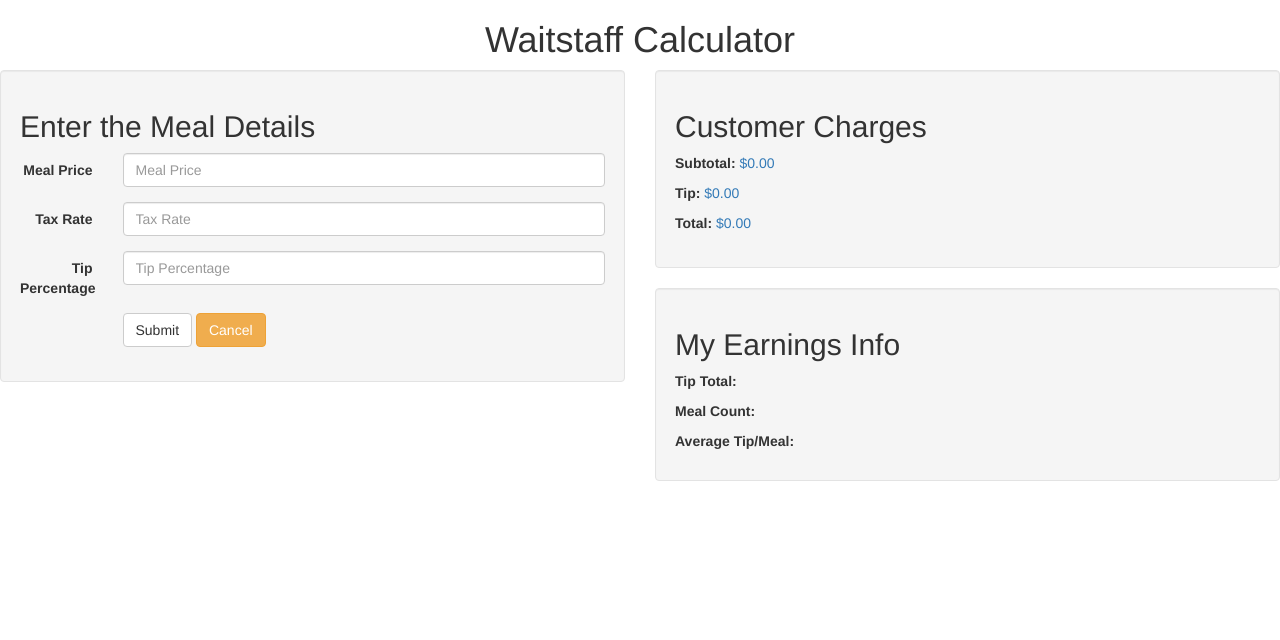
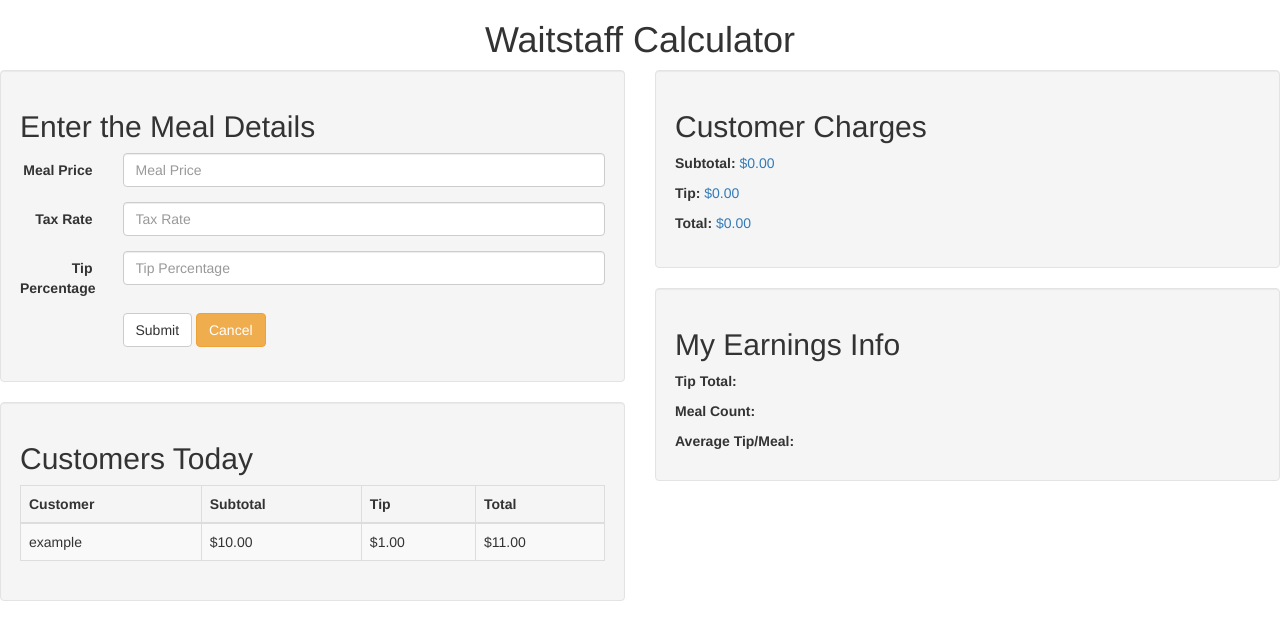
Before and after one commit to sarmadbokhari/ang_sidepros, a plain HTML site: page 1.3.7_waitStaffCalc/index.html in a window 1280 px wide. Drawn offline with nearby package versions, Linux system fonts and the light colour scheme.

Commit message:
Add all customer sales view

```diff
--- a/1.3.7_waitStaffCalc/app.js
+++ b/1.3.7_waitStaffCalc/app.js
@@ -2,7 +2,7 @@ var app = angular.module("myApp", []);
 
 app.controller("waitCtrl", function($scope){
 	$scope.meals = {
-		"example": [10,20,30]
+		"example": [10,1,11]
 	};
 
 	$scope.thisMeal = {
@@ -16,7 +16,7 @@ app.controller("waitCtrl", function($scope){
 
 	$scope.addMeal = function(){
 		var customer = "customer" + (Object.keys($scope.meals).length+1);
-		$scope.meals[customer] = [$scope.mealPrice, $scope.taxRate, $scope.tipRate];
+		$scope.meals[customer] = [$scope.thisMeal.subTotal, $scope.thisMeal.tipTotal, $scope.thisMeal.totalTotal];
 	};
 
 	$scope.$watch('mealPrice', function(newVal, oldVal){
--- a/1.3.7_waitStaffCalc/index.html
+++ b/1.3.7_waitStaffCalc/index.html
@@ -39,6 +39,27 @@
 					</div>
 				</form>
 			</div>
+			<div class="well">
+				<h2>Customers Today</h2>
+				<table class="table table-bordered table-striped">
+					<thead>
+						<tr>
+							<th>Customer</th>
+							<th>Subtotal</th>
+							<th>Tip</th>
+							<th>Total</th>
+						</tr>
+					</thead>
+					<tbody>
+						<tr ng-repeat="(key, value) in meals">
+							<td>{{ key }}</td>
+							<td>{{ value[0] | currency }}</td>
+							<td>{{ value[1] | currency }}</td>
+							<td>{{ value[2] | currency }}</td>
+						</tr>
+					</tbody>
+				</table>
+			</div>
 		</div>
 		<div class="col-md-6">
 			<div class="well">
--- a/1.3.7_waitStaffCalc/min/app-min.js
+++ b/1.3.7_waitStaffCalc/min/app-min.js
@@ -1 +1 @@
-var app=angular.module("myApp",[]);app.controller("waitCtrl",function(t){t.meals={example:[10,20,30]},t.thisMeal={mealPrice:null,taxRate:null,tipRate:null,subTotal:null,tipTotal:null,totalTotal:null},t.addMeal=function(){var a="customer"+(Object.keys(t.meals).length+1);t.meals[a]=[t.mealPrice,t.taxRate,t.tipRate]},t.$watch("mealPrice",function(a,l){t.thisMeal.mealPrice=a,null!==t.thisMeal.taxRate&&(t.thisMeal.subTotal=t.thisMeal.mealPrice+t.thisMeal.mealPrice*(t.thisMeal.taxRate/100),t.thisMeal.tipTotal=t.thisMeal.mealPrice*(t.thisMeal.tipRate/100),t.thisMeal.totalTotal=t.thisMeal.subTotal+t.thisMeal.tipTotal)}),t.$watch("taxRate",function(a,l){t.thisMeal.taxRate=a,t.thisMeal.subTotal=t.thisMeal.mealPrice+t.thisMeal.mealPrice*(t.thisMeal.taxRate/100),t.thisMeal.subTotal&&t.thisMeal.tipTotal&&(t.thisMeal.totalTotal=t.thisMeal.subTotal+t.thisMeal.tipTotal)}),t.$watch("tipRate",function(a,l){t.thisMeal.tipRate=a,t.thisMeal.tipTotal=t.thisMeal.mealPrice*(t.thisMeal.tipRate/100),t.thisMeal.totalTotal=t.thisMeal.subTotal+t.thisMeal.tipTotal})});
+var app=angular.module("myApp",[]);app.controller("waitCtrl",function(t){t.meals={example:[10,1,11]},t.thisMeal={mealPrice:null,taxRate:null,tipRate:null,subTotal:null,tipTotal:null,totalTotal:null},t.addMeal=function(){var a="customer"+(Object.keys(t.meals).length+1);t.meals[a]=[t.thisMeal.subTotal,t.thisMeal.tipTotal,t.thisMeal.totalTotal]},t.$watch("mealPrice",function(a,l){t.thisMeal.mealPrice=a,null!==t.thisMeal.taxRate&&(t.thisMeal.subTotal=t.thisMeal.mealPrice+t.thisMeal.mealPrice*(t.thisMeal.taxRate/100),t.thisMeal.tipTotal=t.thisMeal.mealPrice*(t.thisMeal.tipRate/100),t.thisMeal.totalTotal=t.thisMeal.subTotal+t.thisMeal.tipTotal)}),t.$watch("taxRate",function(a,l){t.thisMeal.taxRate=a,t.thisMeal.subTotal=t.thisMeal.mealPrice+t.thisMeal.mealPrice*(t.thisMeal.taxRate/100),t.thisMeal.subTotal&&t.thisMeal.tipTotal&&(t.thisMeal.totalTotal=t.thisMeal.subTotal+t.thisMeal.tipTotal)}),t.$watch("tipRate",function(a,l){t.thisMeal.tipRate=a,t.thisMeal.tipTotal=t.thisMeal.mealPrice*(t.thisMeal.tipRate/100),t.thisMeal.totalTotal=t.thisMeal.subTotal+t.thisMeal.tipTotal})});
```
